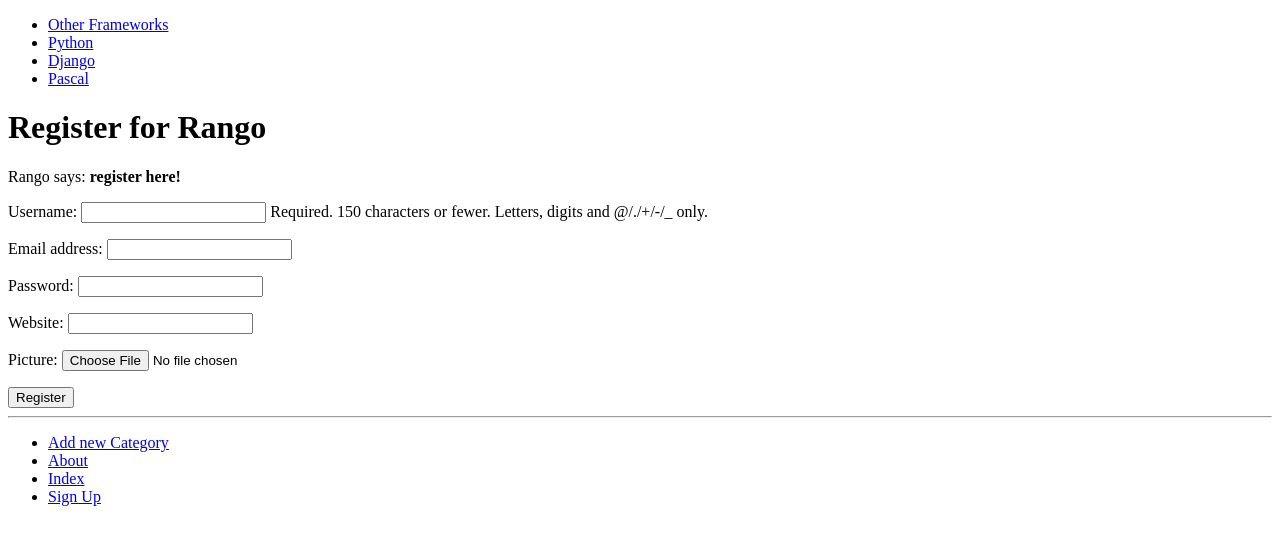
After one commit to A-Tsolov/tango_with_django_project, a Django app: page /rango/register/ in a window 1280 px wide. The commit adds this page. Shown: the top 545 px of the page. Run offline with Django 3.2, Linux system fonts and the light colour scheme; data comes from the database, SQL or seed files in the repository; both versions use the stored data as it was after the commit.

Commit message:
Chapter 9 Register Complete

```diff
--- a/rango/admin.py
+++ b/rango/admin.py
@@ -1,6 +1,6 @@
 from django.contrib import admin
 from rango.models import Category, Page
-
+from rango.models import UserProfile
 
 class PageAdmin(admin.ModelAdmin):
     list_display = ('title', 'category', 'url')
@@ -11,3 +11,4 @@ class CategoryAdmin(admin.ModelAdmin):
 
 admin.site.register(Category, CategoryAdmin)
 admin.site.register(Page, PageAdmin)
+admin.site.register(UserProfile)
--- a/rango/forms.py
+++ b/rango/forms.py
@@ -1,6 +1,6 @@
 from django import forms
-from rango.models import Page, Category
-
+from django.contrib.auth.models import User
+from rango.models import Category, Page, UserProfile
 
 class CategoryForm(forms.ModelForm):
     name = forms.CharField(max_length=128, help_text="Please enter the category name.")
@@ -29,3 +29,15 @@ class PageForm(forms.ModelForm):
     class Meta:
         model = Page
         exclude = ('category',)
+
+class UserForm(forms.ModelForm):
+    password = forms.CharField(widget=forms.PasswordInput())
+
+    class Meta:
+        model = User
+        fields = ('username', 'email', 'password')
+
+class UserProfileForm(forms.ModelForm):
+    class Meta:
+        model = UserProfile
+        fields = ('website','picture')
--- a/rango/models.py
+++ b/rango/models.py
@@ -1,5 +1,6 @@
 from django.db import models
 from django.template.defaultfilters import slugify
+from django.contrib.auth.models import User
 
 
 class Category(models.Model):
@@ -27,3 +28,11 @@ class Page(models.Model):
 
     def __str__(self):
         return self.title
+
+class UserProfile(models.Model):
+    user = models.OneToOneField(User)
+    website = models.URLField(blank=True)
+    picture = models.ImageField(upload_to='profile_images', blank=True)
+
+    def __str__(self):
+        return self.user.username
--- a/rango/urls.py
+++ b/rango/urls.py
@@ -8,4 +8,5 @@ urlpatterns = [
   url(r'^add_category/$', views.add_category, name='add_category'),
   url(r'^category/(?P<category_name_slug>[\w\-]+)/$', views.show_category, name='show_category'),
   url(r'^category/(?P<category_name_slug>[\w\-]+)/add_page/$', views.add_page, name='add_page'),
+  url(r'^register/$', views.register, name='register'),
 ]
--- a/rango/views.py
+++ b/rango/views.py
@@ -4,6 +4,7 @@ from rango.models import Category
 from rango.models import Page
 from rango.forms import CategoryForm
 from rango.forms import PageForm
+from rango.forms import UserForm, UserProfileForm
 
 def index(request):
     category_list = Category.objects.order_by('-likes')[:5]
@@ -66,3 +67,33 @@ def add_page(request, category_name_slug):
 
     context_dict = {'form': form, 'category': category}
     return render(request, 'rango/add_page.html', context_dict)
+
+def register(request):
+    registered = False
+
+    if request.method == 'POST':
+        user_form = UserForm(data=request.POST)
+        profile_form = UserProfileForm(data=request.POST)
+
+        if user_form.is_valid() and profile_form.is_valid():
+            user = user_form.save()
+            user.set_password(user.password)
+            user.save()
+
+            profile = profile_form.save(commit=False)
+            profile.user = user
+
+            if 'picture' in request.FILES:
+                profile.picture = request.FILES['picture']
+            profile.save()
+            registered = True
+
+        else:
+            print(user_form.errors, profile_form.errors)
+    else:
+        user_form = UserForm()
+        profile_form = UserProfileForm()
+
+    return render(request, 'rango/register.html', {'user_form': user_form,
+                                                 'profile_form': profile_form,
+                                                 'registerd': registered})
--- a/tango_with_django_project/settings.py
+++ b/tango_with_django_project/settings.py
@@ -96,6 +96,7 @@ AUTH_PASSWORD_VALIDATORS = [
     },
     {
         'NAME': 'django.contrib.auth.password_validation.MinimumLengthValidator',
+        'OPTIONS': { 'min_length': 6,}
     },
     {
         'NAME': 'django.contrib.auth.password_validation.CommonPasswordValidator',
@@ -105,6 +106,10 @@ AUTH_PASSWORD_VALIDATORS = [
     },
 ]
 
+PASSWORD_HASHERS = (
+    'django.contrib.auth.hashers.PBKDF2PasswordHasher',
+    'django.contrib.auth.hashers.PBKDF2SHA1PasswordHasher',
+)
 
 # Internationalization
 # https://docs.djangoproject.com/en/1.11/topics/i18n/
--- a/templates/rango/base.html
+++ b/templates/rango/base.html
@@ -28,6 +28,7 @@
                 <li><a href="{% url 'rango:add_category' %}">Add new Category</a></li>
                 <li><a href="{% url 'rango:about' %}">About</a></li>
                 <li><a href="{% url 'rango:index' %}">Index</a></li>
+                <li><a href="{% url 'rango:register' %}">Sign Up</a></li>
             </ul>
         </div>
 
--- /dev/null
+++ b/templates/rango/register.html
@@ -0,0 +1,25 @@
+{% extends 'rango/base.html' %}
+{% load staticfiles %}
+
+{% block title_block %}
+    Register
+{% endblock %}
+
+{% block body_block %}
+    <h1>Register for Rango</h1>
+    {% if registered %}
+        Rango says: <stong>thank you for registering!</stong>
+        <a href="{% url 'rango:index' %}">Return to the homepage</a><br />
+    {% else %}
+        Rango says: <strong> register here! </strong><br />
+        <form id="user_form" method="post" action="{% url 'rango:register' %}"
+              enctype="multipart/form-data">
+            {% csrf_token %}
+
+            {{ user_form.as_p }}
+            {{ profile_form.as_p }}
+
+            <input type="submit" name="submit" value="Register" />
+        </form>
+        {% endif %}
+{% endblock %}
```
Also changed, not shown: db.sqlite3, media/profile_images/IMG_20170715_175850.jpg (added), rango/migrations/0004_auto_20180207_1711.py (added).
